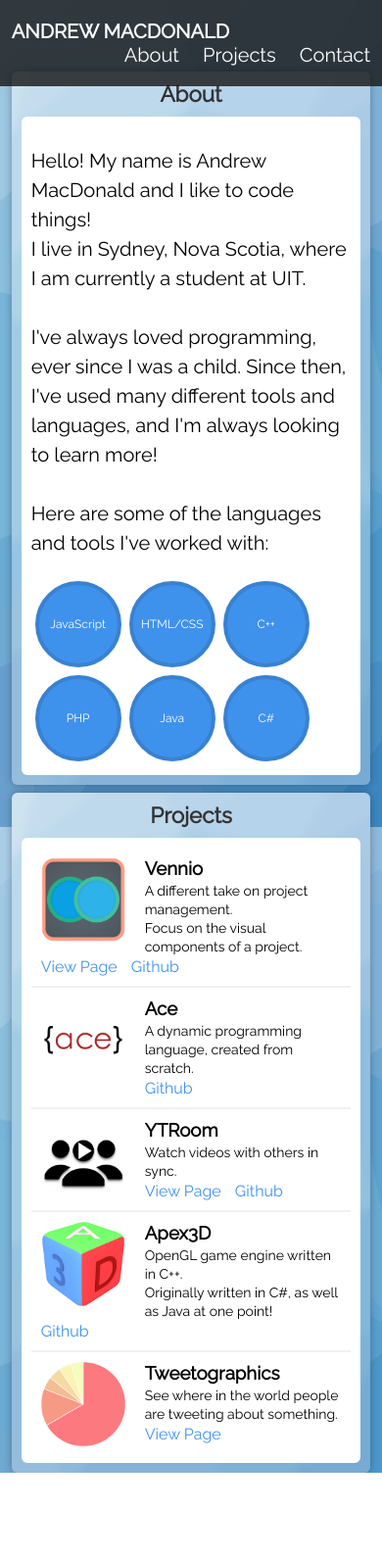
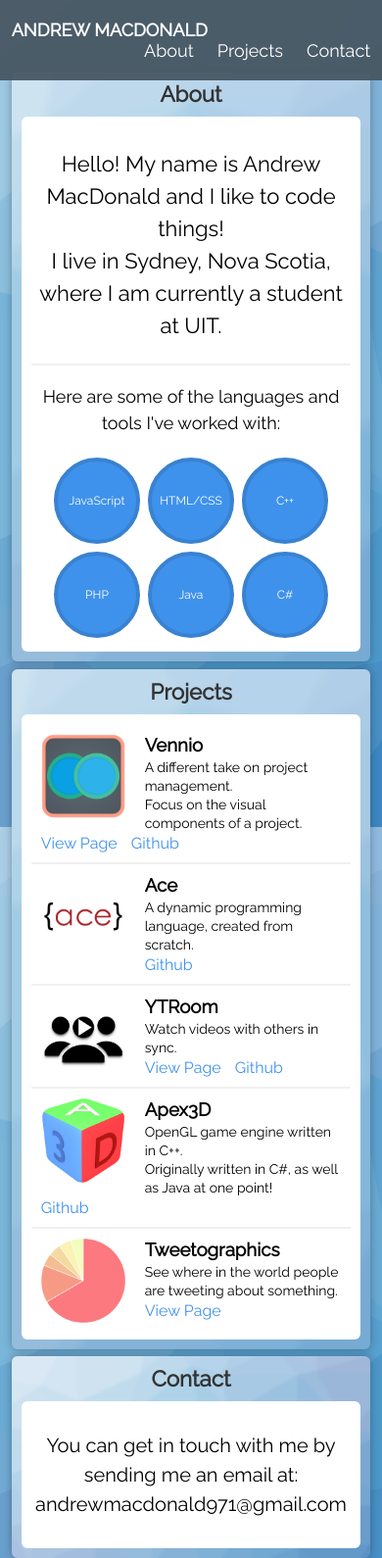
Before and after one commit to ajmd17/ajmd17.github.io, a plain HTML site: page index.html in a window 390 px wide. Shown: the whole page at 98% size. Before the commit the page ends 1503 px from the top, so only its background shows below. Drawn offline with Linux system fonts and the light colour scheme.

Commit message:
Made the skill item things collapse better

```diff
--- a/css/styles.css
+++ b/css/styles.css
@@ -13,7 +13,6 @@ body {
 }
 
 #top-bar-wrapper {
-
     width: 100%;
     overflow: hidden;
     position: fixed;
@@ -26,7 +25,7 @@ body {
     position: relative;
     width: 100%;
     height: 100%;
-    background-color: rgba(20, 20, 20, 0.8);
+    background-color: rgba(71, 87, 99, 0.95);
     padding: 20px 0;
     /*background-color: #2E6BAB;*/ /*rgba(100, 105, 104, 0.5);*/
     color: #FFFFFF;
@@ -72,7 +71,7 @@ body {
     transition: all 0.4s ease-in-out;
 }
 #top-bar #page-links > li:hover {
-    color: #9A2519;
+    color: #3F92EB;
 }
 
 #top-bar.shrinked {
@@ -168,8 +167,14 @@ body {
 }
 
 .intro-text {
-    font-size: 20px;
+    font-size: 22px;
     line-height: 150%;
+    text-align: center;
+}
+.intro-text-smaller {
+    font-size: 18px;
+    line-height: 150%;
+    text-align: center;
 }
 
 .page {
@@ -292,12 +297,18 @@ body {
     text-decoration: underline;
 }
 
+.contact-text {
+    font-size: 20px;
+    line-height: 150%;
+    text-align: center;
+}
+
 @media (max-width: 950px) {
     #top-bar h1 {
-        font-size: 20px;
+        font-size: 18px;
     }
     #top-bar #page-links > li {
-        font-size: 20px;
+        font-size: 18px;
     }
 
     #big-section-content {
@@ -317,8 +328,21 @@ body {
         width: 100px;
         height: 100px;
     }
+
+    .skill-row .break {
+        display: block !important;
+        position: relative;
+        width: 100%;
+    }
 }
 @media (max-width: 768px) {
+    #top-bar h1 {
+        font-size: 18px;
+    }
+    #top-bar #page-links > li {
+        font-size: 18px;
+    }
+
     .page {
         width: 94%;
     }
--- a/index.html
+++ b/index.html
@@ -18,7 +18,7 @@
                     <ul id="page-links">
                         <li id="about-link">About</li>
                         <li id="projects-link">Projects</li>
-                        <li>Contact</li>
+                        <li id="contact-link">Contact</li>
                     </ul>
                 </div>
             </div>
@@ -53,15 +53,16 @@
                             <p class="intro-text">
                                 Hello! My name is Andrew MacDonald and I like to code things!<br>
                                 I live in Sydney, Nova Scotia, where I am currently a student at UIT.
-                                <br><br>
-                                I've always loved programming, ever since I was a child. Since then, I've used many different tools and languages, and I'm always looking to learn more!
-                                <br><br>
+                            </p>
+                            <hr>
+                            <p class="intro-text-smaller">
                                 Here are some of the languages and tools I've worked with:
                             </p>
                             <div class="skill-row">
                                 <div class="circle">JavaScript</div>
                                 <div class="circle">HTML/CSS</div>
                                 <div class="circle">C++</div>
+                                <div class="break" style="display:none;"></div>
                                 <div class="circle">PHP</div>
                                 <div class="circle">Java</div>
                                 <div class="circle">C#</div>
@@ -146,6 +147,19 @@
                         </div>
                     </div>
                 </div>
+
+                <div class="page" id="contact">
+                    <div class="page-content">
+                        <h3>Contact</h3>
+                        <div class="page-content-inner">
+                            <p class="contact-text">
+                                You can get in touch with me by sending me an email at:<br>
+                                andrewmacdonald971@gmail.com
+                            </p>
+                        </div>
+                    </div>
+                </div>
+
             </div>
         </div>
 
--- a/js/index.js
+++ b/js/index.js
@@ -9,6 +9,11 @@ $(document).ready(function() {
             scrollTop: $('#projects').offset().top - $('#top-bar-wrapper').height()
         }, 500);
     });
+    $('#contact-link').click(function() {
+        $('html, body').animate({
+            scrollTop: $('#contact').offset().top - $('#top-bar-wrapper').height()
+        }, 500);
+    });
 });
 
 $(document).scroll(function() {
```
